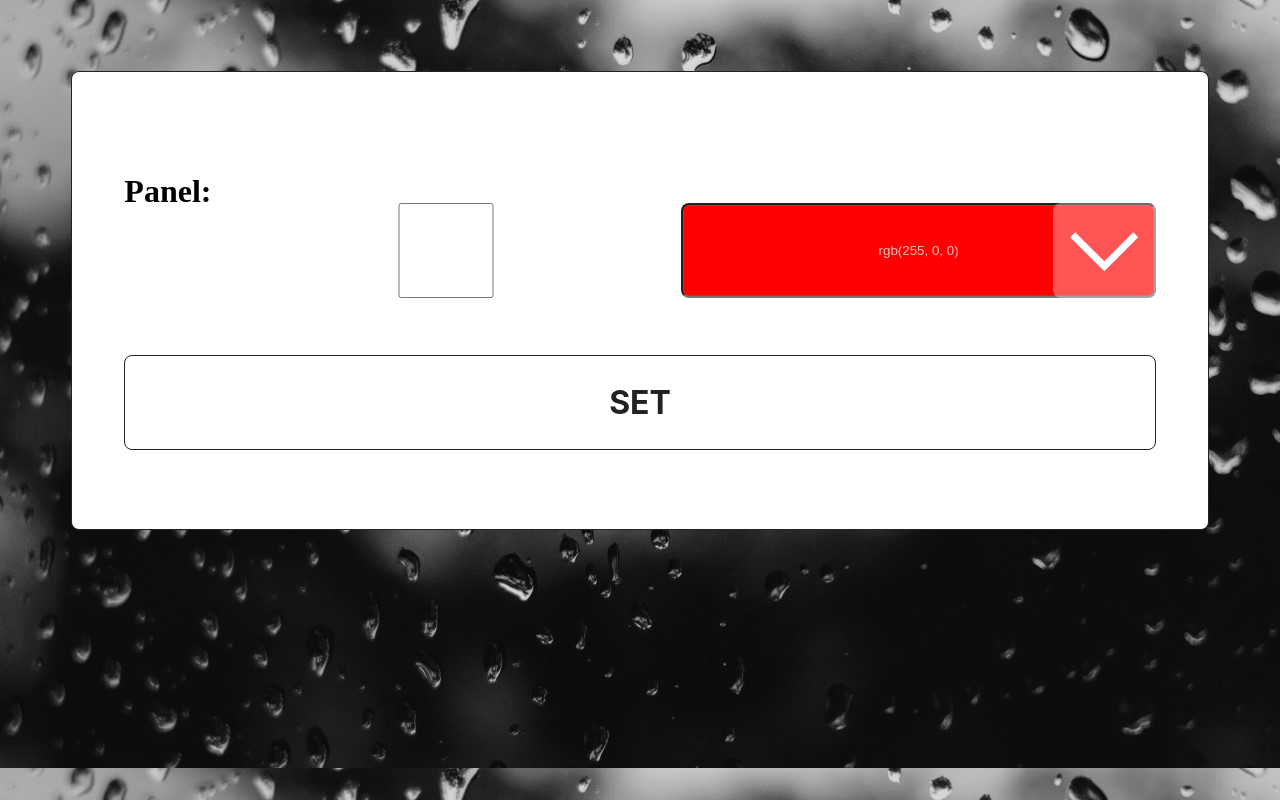
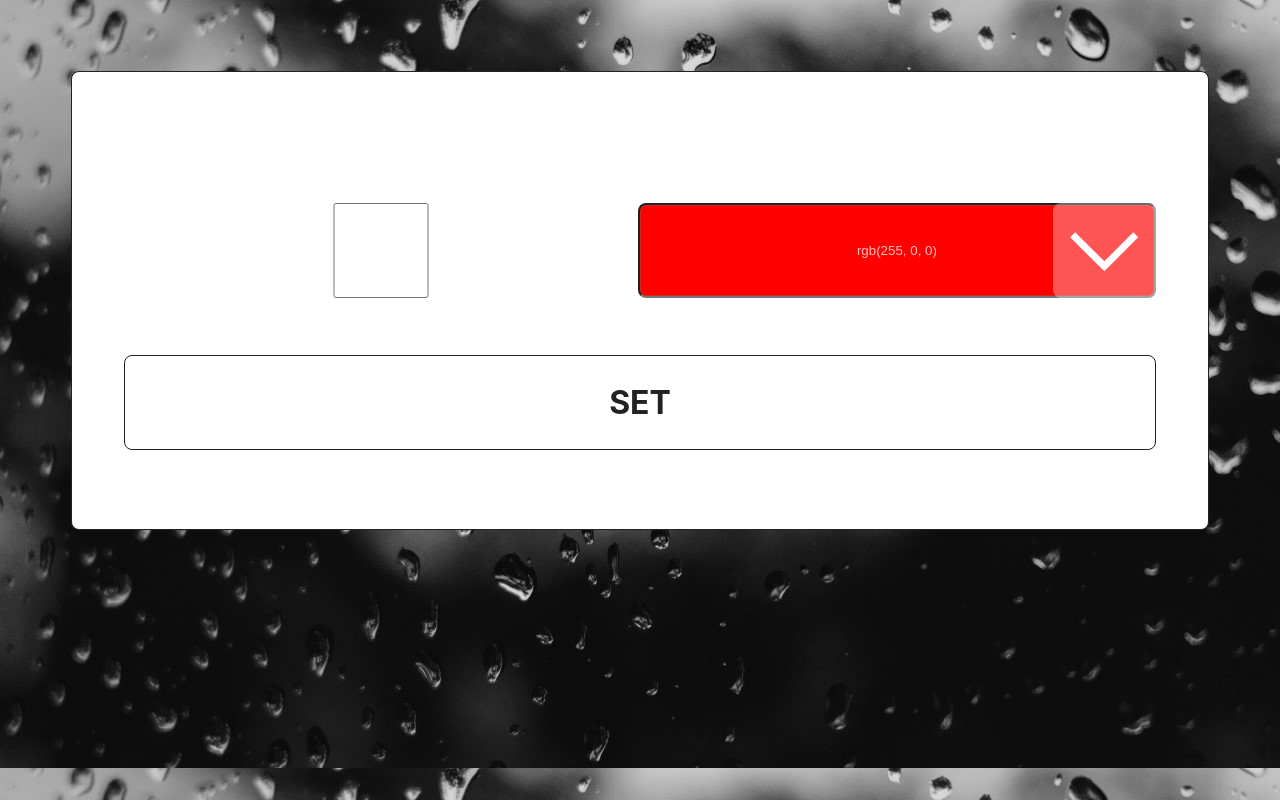
Before and after one commit to aquarockslug/magic_home_webserver, a website: page public/index.html in a window 1280 px wide. Drawn offline with Linux system fonts and the light colour scheme.

Commit message:
removed panel header

```diff
--- a/public/index.html
+++ b/public/index.html
@@ -54,7 +54,6 @@
 <body>
         <div id=main-menu>
                 <form class="color-picker" id="picker-form-id" method="post" action="/panel">
-                        <h1>Panel: </h1>
                         <input name="on" id="power-checkbox" type="checkbox" class="button-23" />
                         <input name="color" id="panel-picker" data-format="rgb" data-color-presets="red,pink,green,teal,blue,purple" class="color-preview" value="rgb(255, 0, 0)" />
                 </form>
```
